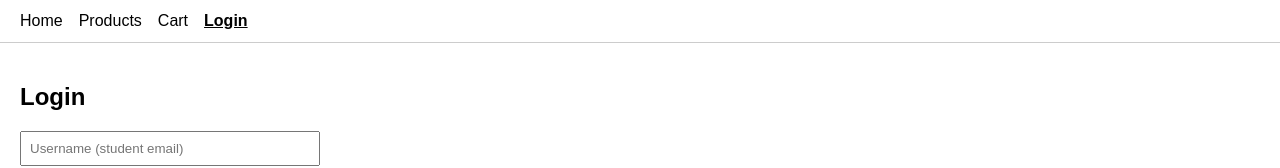
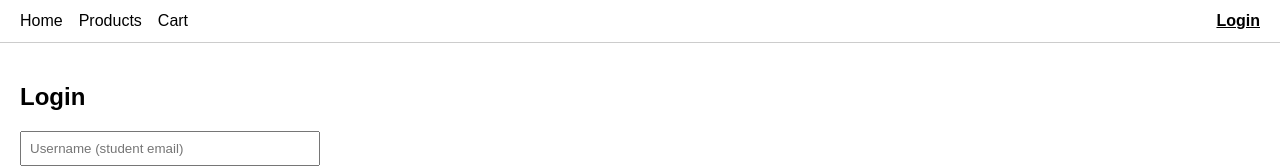
Before and after one commit to umutluberra-7/assignment7, a React (Vite) app: page /login in a window 1280 px wide. Shown: the top 168 px of the page. Built offline with nearby package versions, Linux system fonts and the light colour scheme.

Commit message:
Protect cart route and show login state in navigation bar

```diff
--- a/src/App.jsx
+++ b/src/App.jsx
@@ -1,5 +1,6 @@
 import { Routes, Route } from "react-router";
 import Layout from "./components/Layout";
+import ProtectedRoute from "./components/ProtectedRoute";
 import Home from "./pages/Home";
 import ProductList from "./pages/ProductList";
 import ProductDetail from "./pages/ProductDetail";
@@ -16,7 +17,14 @@ function App() {
           <Route index element={<ProductList />} />
           <Route path=":id" element={<ProductDetail />} />
         </Route>
-        <Route path="cart" element={<Cart />} />
+        <Route
+          path="cart"
+          element={
+            <ProtectedRoute>
+              <Cart />
+            </ProtectedRoute>
+          }
+        />
         <Route path="login" element={<Login />} />
         <Route path="*" element={<NotFound />} />
       </Route>
--- a/src/components/NavBar.jsx
+++ b/src/components/NavBar.jsx
@@ -1,12 +1,25 @@
 import { NavLink } from "react-router";
+import { useAuth } from "../context/AuthContext";
 
 function NavBar() {
+  const { user, logOut } = useAuth();
+
   return (
     <nav className="navbar">
       <NavLink to="/" end>Home</NavLink>
       <NavLink to="/products">Products</NavLink>
       <NavLink to="/cart">Cart</NavLink>
-      <NavLink to="/login">Login</NavLink>
+
+      <div className="navbar-right">
+        {user ? (
+          <>
+            <span>{user.username}</span>
+            <button onClick={logOut}>Logout</button>
+          </>
+        ) : (
+          <NavLink to="/login">Login</NavLink>
+        )}
+      </div>
     </nav>
   );
 }
--- /dev/null
+++ b/src/components/ProtectedRoute.jsx
@@ -0,0 +1,21 @@
+import { Navigate, useLocation } from "react-router";
+import { useAuth } from "../context/AuthContext";
+
+function ProtectedRoute({ children }) {
+  const { user } = useAuth();
+  const location = useLocation();
+
+  if (!user) {
+    return (
+      <Navigate
+        to="/login"
+        replace
+        state={{ from: location.pathname + location.search }}
+      />
+    );
+  }
+
+  return children;
+}
+
+export default ProtectedRoute;
--- a/src/index.css
+++ b/src/index.css
@@ -84,3 +84,10 @@ footer {
 .login-form input {
   padding: 8px;
 }
+
+.navbar-right {
+  margin-left: auto;
+  display: flex;
+  gap: 12px;
+  align-items: center;
+}
```
